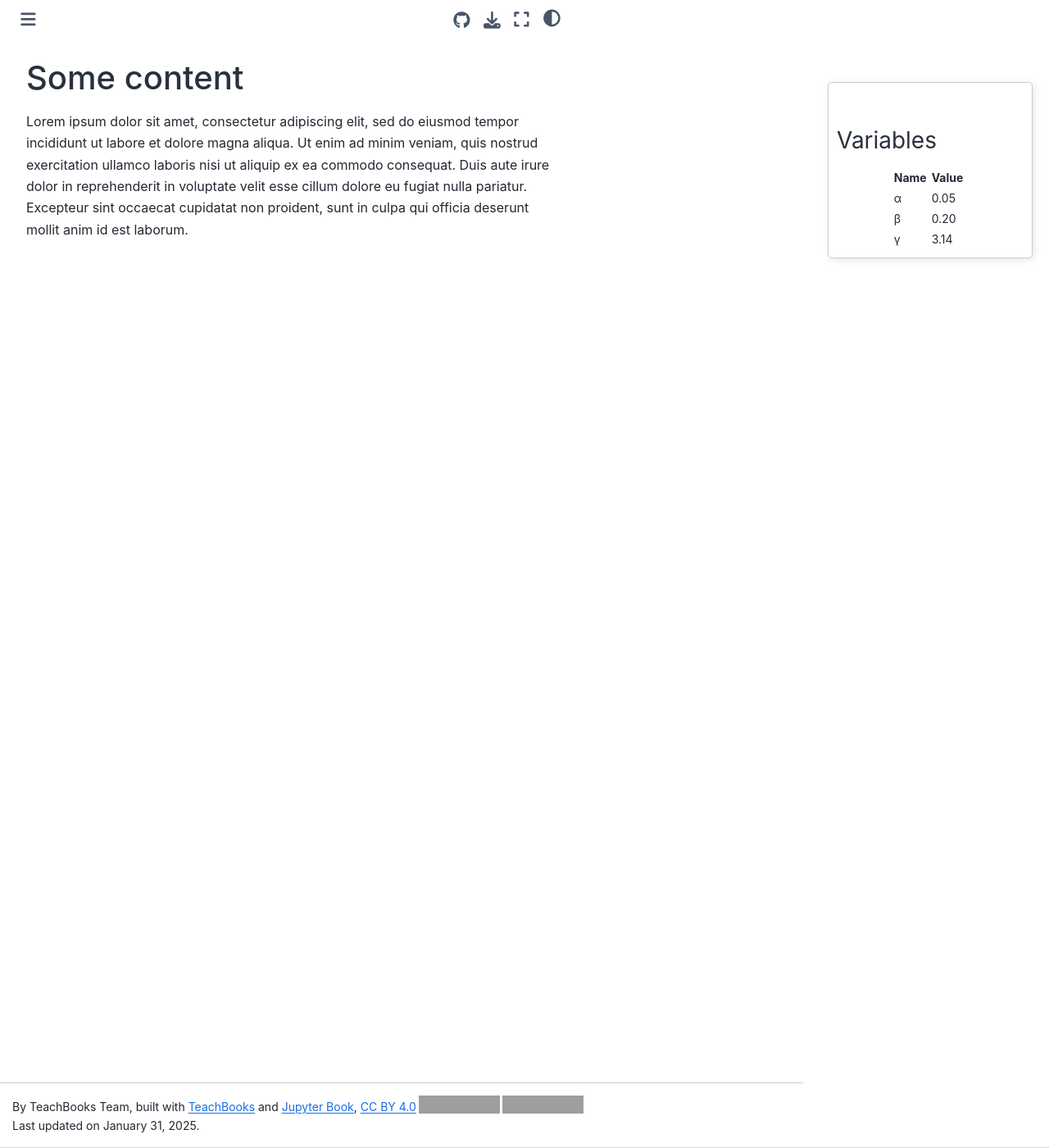
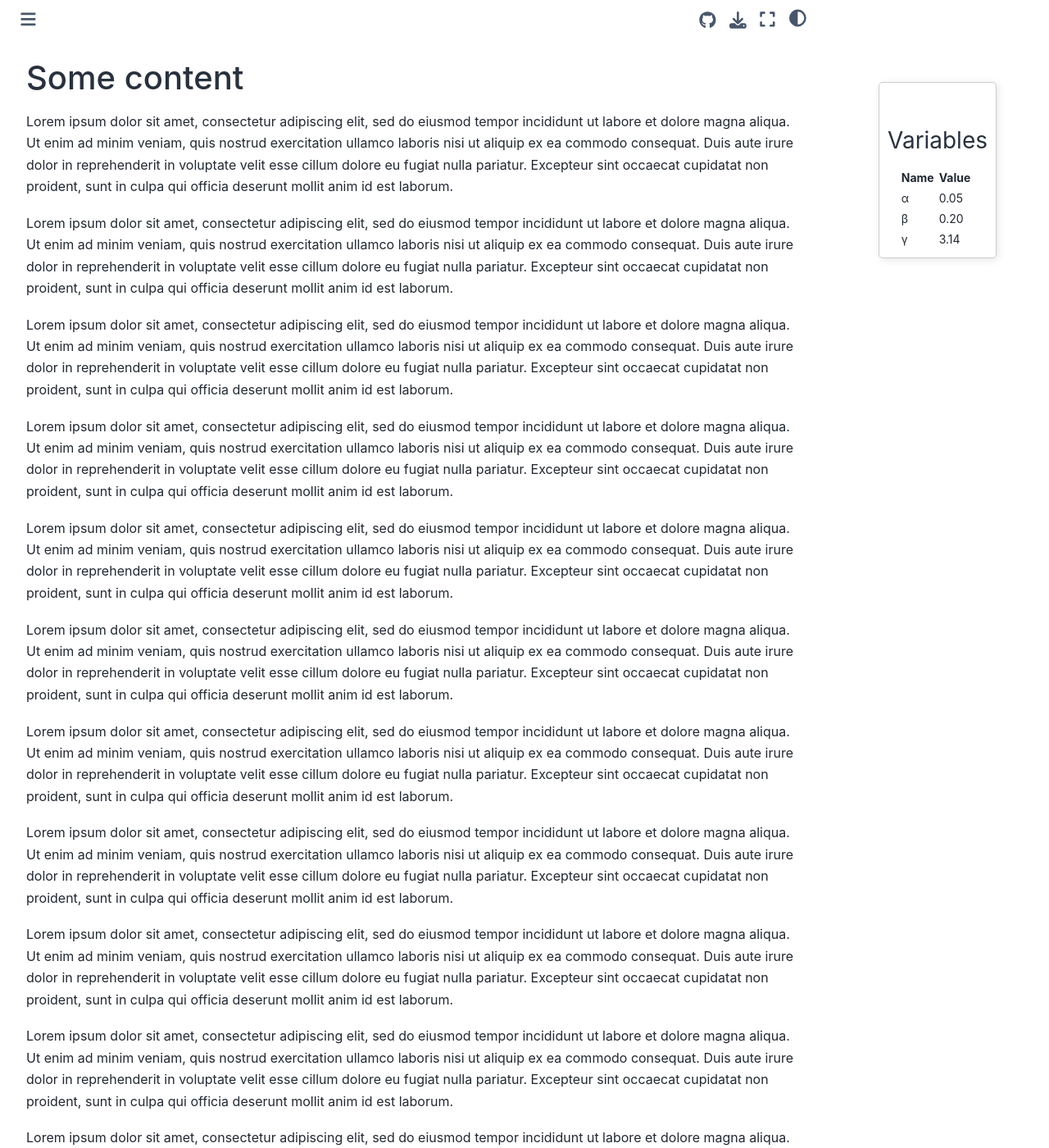
Before and after one commit to douden/graph_test, a Jupyter Book: the page built from book/some_content/overview.md, in a window 1280 px wide and 1400 px high. Shown: the whole window at 82% size. Built offline with Jupyter Book 1.0.4 settings and Sphinx 7.4.7 and the Sphinx Book theme 1.1.4, drawn with Linux system fonts in a browser that asks for light colours; pages that are not in the unit, such as notebooks, are missing from menus; comment, search, counter and statistics services are not loaded; some of the changed text lies outside the part shown; grey boxes are pictures that could not be loaded.

Commit message:
make variable table occupy only whitespace

```diff
--- a/book/_static/custom.css
+++ b/book/_static/custom.css
@@ -33,28 +33,28 @@
     width: 100% !important;
 }
 
-/* Styling for the sticky Table of Variables */
+/* Sticky Table of Variables - Positioned in the White Space */
 .sticky-variable-table {
-    position: fixed; /* Keeps it fixed as the user scrolls */
-    top: 100px; /* Adjust this so it doesn’t overlap the header */
-    right: 20px; /* Adjust how far it sits from the right */
-    width: 250px; /* Set width */
-    background-color: white; /* Match page background */
+    position: fixed;  /* Keeps the table visible while scrolling */
+    top: 100px;  /* Adjust to ensure it does not overlap the header */
+    right: 5%;  /* Position it within the white space */
+    max-width: 250px;  /* Prevent it from taking up too much space */
+    background-color: white;
     padding: 10px;
     border: 1px solid #ccc;
     border-radius: 5px;
     box-shadow: 2px 2px 10px rgba(0, 0, 0, 0.1);
     font-size: 14px;
-    z-index: 1000; /* Ensures it appears above other elements */
+    z-index: 1000;  /* Ensures it stays above other elements */
 }
 
-/* Ensure the content does not get hidden behind the table */
+/* Remove the previous margin adjustment so content is not pushed left */
 .bd-main {
-    margin-right: 300px !important; /* Push content to the left to make space */
+    margin-right: 0 !important;
 }
 
 /* Responsive fix: Hide the table on small screens */
-@media (max-width: 768px) {
+@media (max-width: 1024px) {
     .sticky-variable-table {
         display: none;
     }
--- a/book/some_content/overview.md
+++ b/book/some_content/overview.md
@@ -11,3 +9,27 @@
         <tr><td>γ</td><td>3.14</td></tr>
     </table>
 </div>
+
+Lorem ipsum dolor sit amet, consectetur adipiscing elit, sed do eiusmod tempor incididunt ut labore et dolore magna aliqua. Ut enim ad minim veniam, quis nostrud exercitation ullamco laboris nisi ut aliquip ex ea commodo consequat. Duis aute irure dolor in reprehenderit in voluptate velit esse cillum dolore eu fugiat nulla pariatur. Excepteur sint occaecat cupidatat non proident, sunt in culpa qui officia deserunt mollit anim id est laborum.
+
+Lorem ipsum dolor sit amet, consectetur adipiscing elit, sed do eiusmod tempor incididunt ut labore et dolore magna aliqua. Ut enim ad minim veniam, quis nostrud exercitation ullamco laboris nisi ut aliquip ex ea commodo consequat. Duis aute irure dolor in reprehenderit in voluptate velit esse cillum dolore eu fugiat nulla pariatur. Excepteur sint occaecat cupidatat non proident, sunt in culpa qui officia deserunt mollit anim id est laborum.
+
+Lorem ipsum dolor sit amet, consectetur adipiscing elit, sed do eiusmod tempor incididunt ut labore et dolore magna aliqua. Ut enim ad minim veniam, quis nostrud exercitation ullamco laboris nisi ut aliquip ex ea commodo consequat. Duis aute irure dolor in reprehenderit in voluptate velit esse cillum dolore eu fugiat nulla pariatur. Excepteur sint occaecat cupidatat non proident, sunt in culpa qui officia deserunt mollit anim id est laborum.
+
+Lorem ipsum dolor sit amet, consectetur adipiscing elit, sed do eiusmod tempor incididunt ut labore et dolore magna aliqua. Ut enim ad minim veniam, quis nostrud exercitation ullamco laboris nisi ut aliquip ex ea commodo consequat. Duis aute irure dolor in reprehenderit in voluptate velit esse cillum dolore eu fugiat nulla pariatur. Excepteur sint occaecat cupidatat non proident, sunt in culpa qui officia deserunt mollit anim id est laborum.
+
+Lorem ipsum dolor sit amet, consectetur adipiscing elit, sed do eiusmod tempor incididunt ut labore et dolore magna aliqua. Ut enim ad minim veniam, quis nostrud exercitation ullamco laboris nisi ut aliquip ex ea commodo consequat. Duis aute irure dolor in reprehenderit in voluptate velit esse cillum dolore eu fugiat nulla pariatur. Excepteur sint occaecat cupidatat non proident, sunt in culpa qui officia deserunt mollit anim id est laborum.
+
+Lorem ipsum dolor sit amet, consectetur adipiscing elit, sed do eiusmod tempor incididunt ut labore et dolore magna aliqua. Ut enim ad minim veniam, quis nostrud exercitation ullamco laboris nisi ut aliquip ex ea commodo consequat. Duis aute irure dolor in reprehenderit in voluptate velit esse cillum dolore eu fugiat nulla pariatur. Excepteur sint occaecat cupidatat non proident, sunt in culpa qui officia deserunt mollit anim id est laborum.
+
+Lorem ipsum dolor sit amet, consectetur adipiscing elit, sed do eiusmod tempor incididunt ut labore et dolore magna aliqua. Ut enim ad minim veniam, quis nostrud exercitation ullamco laboris nisi ut aliquip ex ea commodo consequat. Duis aute irure dolor in reprehenderit in voluptate velit esse cillum dolore eu fugiat nulla pariatur. Excepteur sint occaecat cupidatat non proident, sunt in culpa qui officia deserunt mollit anim id est laborum.
+
+Lorem ipsum dolor sit amet, consectetur adipiscing elit, sed do eiusmod tempor incididunt ut labore et dolore magna aliqua. Ut enim ad minim veniam, quis nostrud exercitation ullamco laboris nisi ut aliquip ex ea commodo consequat. Duis aute irure dolor in reprehenderit in voluptate velit esse cillum dolore eu fugiat nulla pariatur. Excepteur sint occaecat cupidatat non proident, sunt in culpa qui officia deserunt mollit anim id est laborum.
+
+Lorem ipsum dolor sit amet, consectetur adipiscing elit, sed do eiusmod tempor incididunt ut labore et dolore magna aliqua. Ut enim ad minim veniam, quis nostrud exercitation ullamco laboris nisi ut aliquip ex ea commodo consequat. Duis aute irure dolor in reprehenderit in voluptate velit esse cillum dolore eu fugiat nulla pariatur. Excepteur sint occaecat cupidatat non proident, sunt in culpa qui officia deserunt mollit anim id est laborum.
+
+Lorem ipsum dolor sit amet, consectetur adipiscing elit, sed do eiusmod tempor incididunt ut labore et dolore magna aliqua. Ut enim ad minim veniam, quis nostrud exercitation ullamco laboris nisi ut aliquip ex ea commodo consequat. Duis aute irure dolor in reprehenderit in voluptate velit esse cillum dolore eu fugiat nulla pariatur. Excepteur sint occaecat cupidatat non proident, sunt in culpa qui officia deserunt mollit anim id est laborum.
+
+Lorem ipsum dolor sit amet, consectetur adipiscing elit, sed do eiusmod tempor incididunt ut labore et dolore magna aliqua. Ut enim ad minim veniam, quis nostrud exercitation ullamco laboris nisi ut aliquip ex ea commodo consequat. Duis aute irure dolor in reprehenderit in voluptate velit esse cillum dolore eu fugiat nulla pariatur. Excepteur sint occaecat cupidatat non proident, sunt in culpa qui officia deserunt mollit anim id est laborum.
+
+Lorem ipsum dolor sit amet, consectetur adipiscing elit, sed do eiusmod tempor incididunt ut labore et dolore magna aliqua. Ut enim ad minim veniam, quis nostrud exercitation ullamco laboris nisi ut aliquip ex ea commodo consequat. Duis aute irure dolor in reprehenderit in voluptate velit esse cillum dolore eu fugiat nulla pariatur. Excepteur sint occaecat cupidatat non proident, sunt in culpa qui officia deserunt mollit anim id est laborum.
```
Also changed, not shown: other parts of book/some_content/overview.md (+0 -2 lines).
